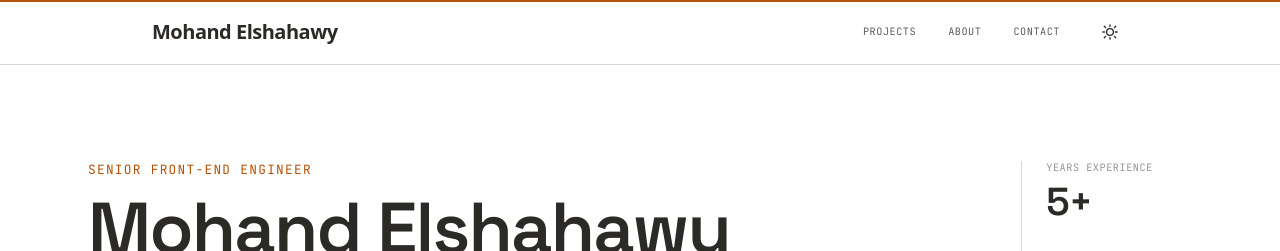
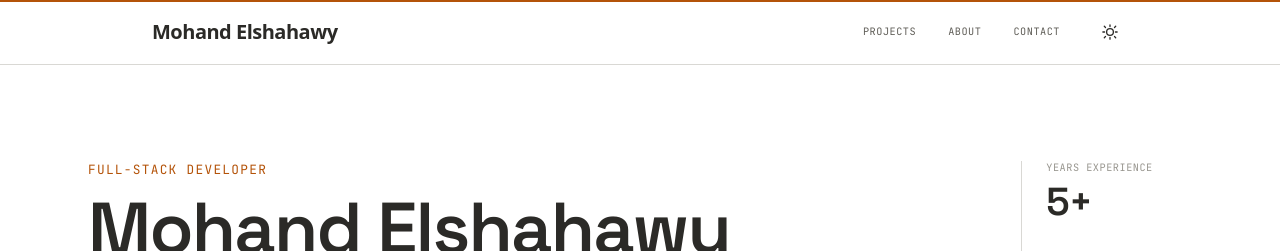
Before and after one commit to enghondaa/portfolio-hub, a Next.js app in the folder apps/hub/: page / in a window 1280 px wide. Shown: the top 251 px of the page. Built offline with nearby package versions, Linux system fonts and the light colour scheme.

Commit message:
content: site framing back to Full-Stack Developer, per Mohand

```diff
--- a/apps/hub/src/app/about/page.tsx
+++ b/apps/hub/src/app/about/page.tsx
@@ -4,7 +4,7 @@ import { Reveal } from "@/components/Reveal";
 
 export const metadata: Metadata = {
   title: "About",
-  description: "Mohand Elshahawy — Senior Front-End Engineer, experience and stack.",
+  description: "Mohand Elshahawy — Full-Stack Developer, experience and stack.",
   alternates: { canonical: "/about" },
 };
 
@@ -69,7 +69,7 @@ export default function AboutPage() {
         <h1 className="mt-3 font-[family-name:var(--font-heading)] text-4xl font-semibold tracking-tight text-[var(--color-neutral-800)] sm:text-5xl">
           Mohand Elshahawy
         </h1>
-        <p className="mt-2 text-[var(--color-neutral-600)]">Senior Front-End Engineer · Giza, Egypt</p>
+        <p className="mt-2 text-[var(--color-neutral-600)]">Full-Stack Developer · Giza, Egypt</p>
 
         <div className="mt-6 space-y-5 text-lg leading-relaxed text-[var(--color-neutral-600)]">
           <p>
--- a/apps/hub/src/app/contact/page.tsx
+++ b/apps/hub/src/app/contact/page.tsx
@@ -5,7 +5,7 @@ const CONTACT_EMAIL = "eng.mohand2389@gmail.com";
 
 export const metadata: Metadata = {
   title: "Contact",
-  description: "Get in touch with Mohand Elshahawy — Senior Front-End Engineer.",
+  description: "Get in touch with Mohand Elshahawy — Full-Stack Developer.",
   alternates: { canonical: "/contact" },
 };
 
--- a/apps/hub/src/app/layout.tsx
+++ b/apps/hub/src/app/layout.tsx
@@ -31,24 +31,24 @@ const siteUrl = "https://mohand-hub.vercel.app";
 export const metadata: Metadata = {
   metadataBase: new URL(siteUrl),
   title: {
-    default: "Mohand Elshahawy — Senior Front-End Engineer",
+    default: "Mohand Elshahawy — Full-Stack Developer",
     template: "%s — Mohand Elshahawy",
   },
   description:
-    "Portfolio and live demo apps for Mohand Elshahawy, a Senior Front-End Engineer. Real production work, real demos, real deployed URLs.",
+    "Portfolio and live demo apps for Mohand Elshahawy, a Full-Stack Developer. Real production work, real demos, real deployed URLs.",
   openGraph: {
     type: "website",
     url: siteUrl,
     siteName: "Mohand Elshahawy",
-    title: "Mohand Elshahawy — Senior Front-End Engineer",
+    title: "Mohand Elshahawy — Full-Stack Developer",
     description:
-      "Portfolio and live demo apps for Mohand Elshahawy, a Senior Front-End Engineer. Real production work, real demos, real deployed URLs.",
+      "Portfolio and live demo apps for Mohand Elshahawy, a Full-Stack Developer. Real production work, real demos, real deployed URLs.",
   },
   twitter: {
     card: "summary_large_image",
-    title: "Mohand Elshahawy — Senior Front-End Engineer",
+    title: "Mohand Elshahawy — Full-Stack Developer",
     description:
-      "Portfolio and live demo apps for Mohand Elshahawy, a Senior Front-End Engineer.",
+      "Portfolio and live demo apps for Mohand Elshahawy, a Full-Stack Developer.",
   },
 };
 
@@ -98,7 +98,7 @@ export default function RootLayout({
           <main className="flex-1">{children}</main>
           <Footer
             brand="Mohand Elshahawy"
-            tagline="Senior Front-End Engineer"
+            tagline="Full-Stack Developer"
             copyright={`© ${new Date().getFullYear()} Mohand Elshahawy`}
             links={navLinks}
             social={[
--- a/apps/hub/src/app/opengraph-image.tsx
+++ b/apps/hub/src/app/opengraph-image.tsx
@@ -22,7 +22,7 @@ export default function Image() {
         }}
       >
         <div style={{ display: "flex", fontSize: 28, color: "#d97a2b", letterSpacing: 2, textTransform: "uppercase" }}>
-          Senior Front-End Engineer
+          Full-Stack Developer
         </div>
         <div style={{ display: "flex", marginTop: 24, fontSize: 72, fontWeight: 600, letterSpacing: -1 }}>
           Mohand Elshahawy
--- a/apps/hub/src/app/page.tsx
+++ b/apps/hub/src/app/page.tsx
@@ -16,7 +16,7 @@ const personJsonLd = {
   "@context": "https://schema.org",
   "@type": "Person",
   name: "Mohand Elshahawy",
-  jobTitle: "Senior Front-End Engineer",
+  jobTitle: "Full-Stack Developer",
   url: "https://mohand-hub.vercel.app",
   sameAs: [
     "https://github.com/enghondaa",
--- a/apps/hub/src/components/HeroIntro.tsx
+++ b/apps/hub/src/components/HeroIntro.tsx
@@ -33,7 +33,7 @@ export function HeroIntro({ children }: { children: ReactNode }) {
           variants={item}
           className="font-mono text-sm uppercase tracking-widest text-[var(--color-accent)]"
         >
-          Senior Front-End Engineer
+          Full-Stack Developer
         </motion.p>
         <motion.h1
           variants={item}
```
